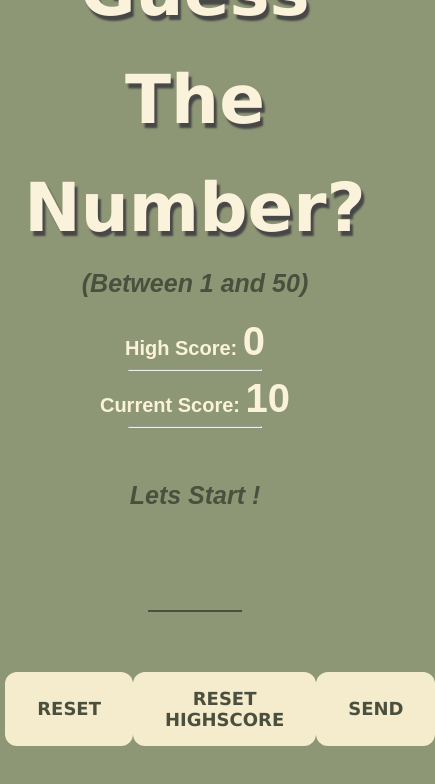
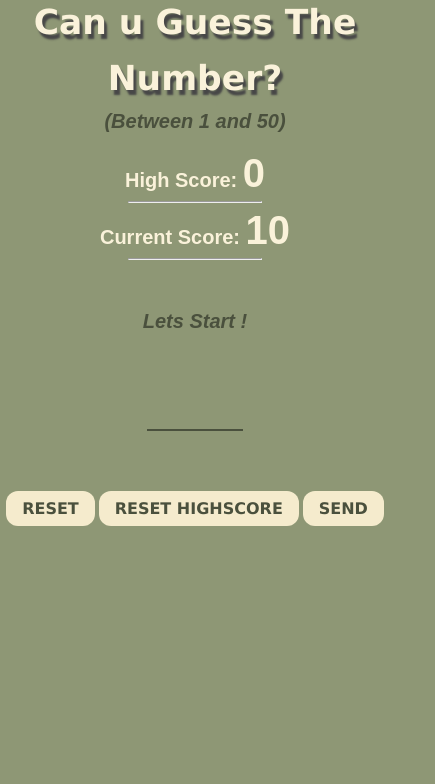
Before and after one commit to brkcln/GuessMyNumber, a plain HTML site: page index.html in a window 390 px wide. Shown: the whole page, 435 px wide, since content can reach past the window. Drawn offline with Linux system fonts and the light colour scheme.

Commit message:
Update style.css
- some optimization for mobile

```diff
--- a/style.css
+++ b/style.css
@@ -129,3 +129,20 @@ input[type="number"] {
   box-shadow: 5px -1px 3px 4px 1px #0c0c0c;
   transform: translateY(4px);
 }
+@media only screen and (max-width: 768px) {
+  .btn {
+    padding: 8px 16px;
+    font-size: medium;
+  }
+  h1 {
+    font-size: 2.3em;
+  }
+  h3 {
+    font-size: 20px;
+    line-height: 1.5;
+  }
+  .container {
+    margin: 2.2em auto;
+    padding: 0.15em;
+  }
+}
```
